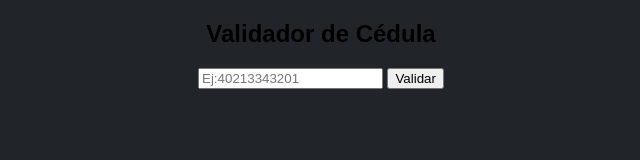
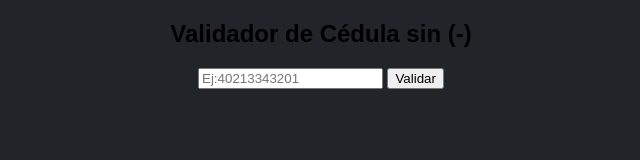
Before and after one commit to Armaletal0898/mis-paginas-web, a plain HTML site: page Validar cedula/index.html in a window 1280 px wide. Shown: the full height of the page, 319-959 px from the left. Drawn offline with Linux system fonts and the light colour scheme.

Commit message:
Update index.html

```diff
--- a/Validar cedula/index.html
+++ b/Validar cedula/index.html
@@ -10,7 +10,7 @@
 </head>
 <body>
 
-<h2>Validador de Cédula</h2>
+<h2>Validador de Cédula sin (-)</h2>
 <input type="text" id="cedula" placeholder="Ej:40213343201">
 <button onclick="validarCedula()">Validar</button>
 <p id="resultado"></p>
```
